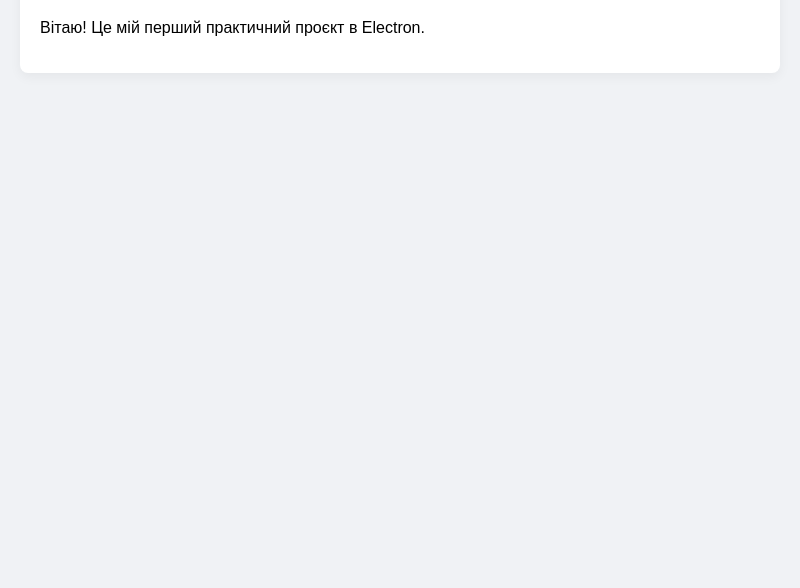
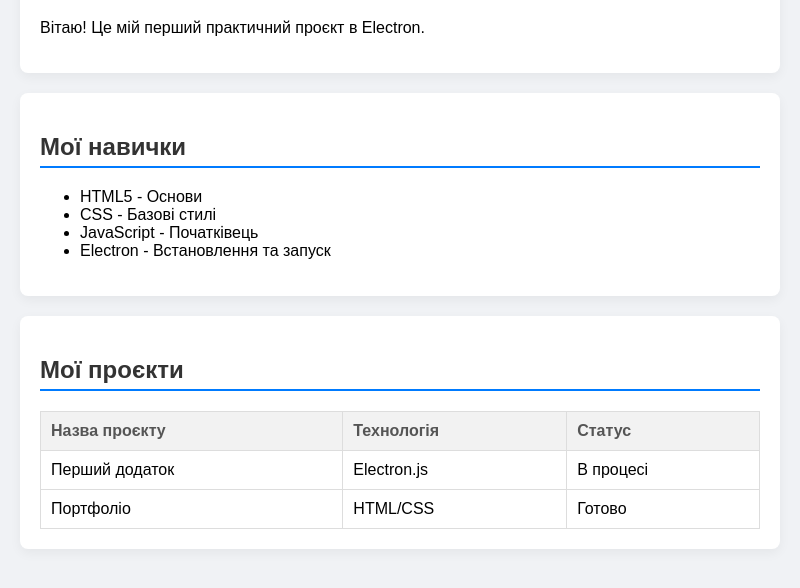
Before and after one commit to lovisnice/electron, an Electron app: page index.html in a window 800 px wide. Shown: the part 108-696 px from the top of the page. Drawn offline with Linux system fonts and the light colour scheme.

Commit message:
2,3 steps & styles

```diff
--- a/index.html
+++ b/index.html
@@ -27,6 +27,21 @@
             border-bottom: 2px solid #007bff;
             padding-bottom: 5px;
         }
+        /* Додаткові стилі для таблиці */
+        table {
+            width: 100%;
+            border-collapse: collapse;
+            margin-top: 15px;
+        }
+        th, td {
+            border: 1px solid #ddd;
+            padding: 10px;
+            text-align: left;
+        }
+        th {
+            background-color: #f2f2f2;
+            color: #555;
+        }
     </style>
 </head>
 <body>
@@ -35,7 +50,41 @@
         <h1>Моє портфоліо</h1>
         <p>Вітаю! Це мій перший практичний проєкт в Electron.</p>
 
-        </div>
 
+    </div>
+    <div class="container">
+        <h2>Мої навички</h2>
+        <ul>
+            <li>HTML5 - Основи</li>
+            <li>CSS - Базові стилі</li>
+            <li>JavaScript - Початківець</li>
+            <li>Electron - Встановлення та запуск</li>
+        </ul>
+    </div>
+    <div class="container">
+        <h2>Мої проєкти</h2>
+        <table>
+            <thead>
+                <tr>
+                    <th>Назва проєкту</th>
+                    <th>Технологія</th>
+                    <th>Статус</th>
+                </tr>
+            </thead>
+            <tbody>
+                <tr>
+                    <td>Перший додаток</td>
+                    <td>Electron.js</td>
+                    <td>В процесі</td>
+                </tr>
+                <tr>
+                    <td>Портфоліо</td>
+                    <td>HTML/CSS</td>
+                    <td>Готово</td>
+                </tr>
+            </tbody>
+        </table>
+
+    </div>
 </body>
 </html>
```
